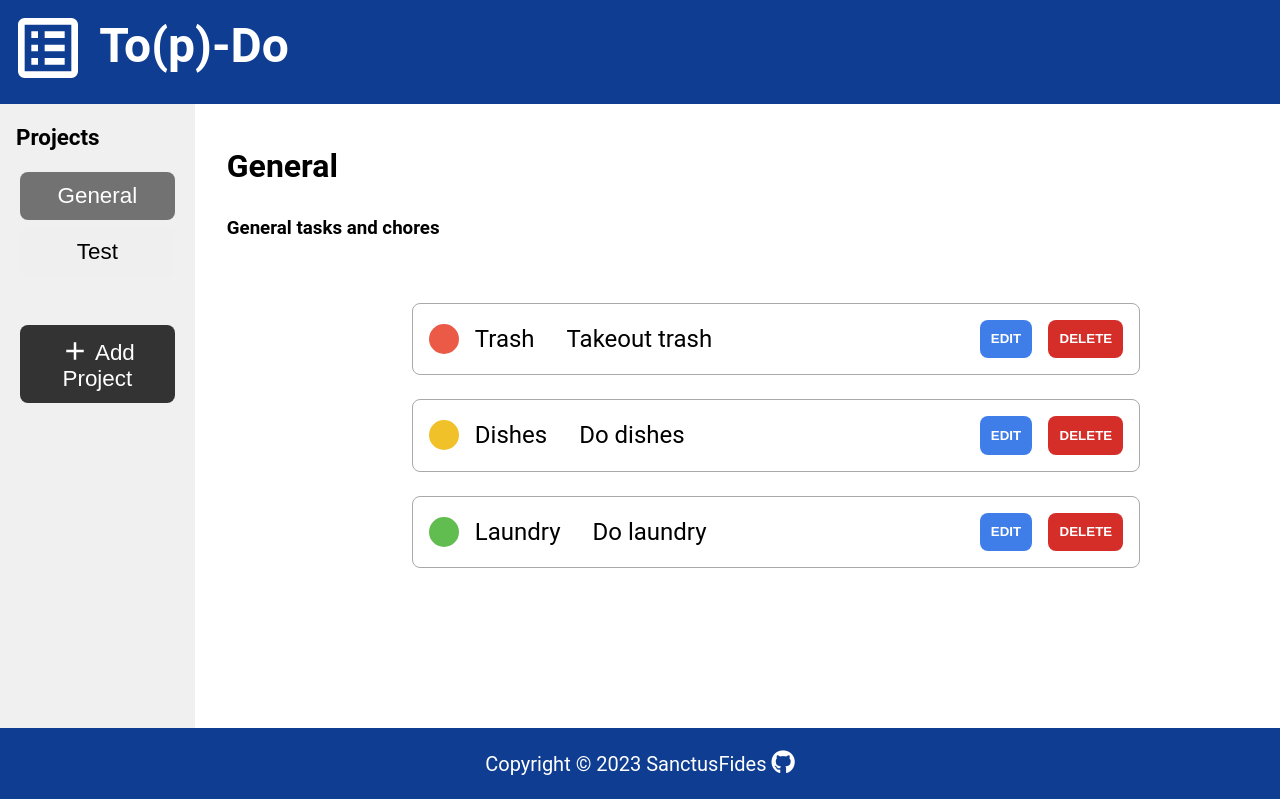
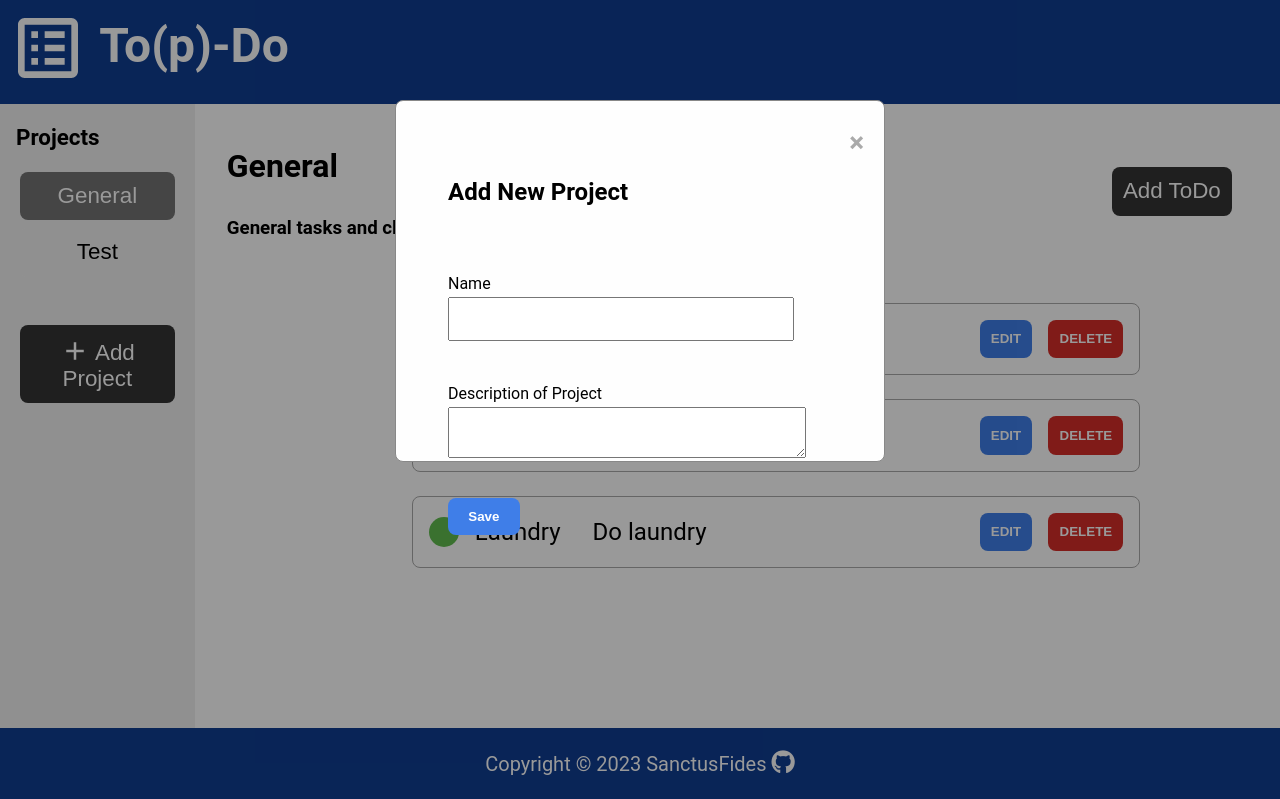
Before and after one commit to SanctusFides/TOP-todo-list, a website built with webpack: page dist/index.html in a window 1280 px wide. Both pictures are taken after a click on the button "Add Project". Shown: the top 799 px of the page. Built offline with nearby package versions, Linux system fonts and the light colour scheme.

Commit message:
Add Projects complete - just Add ToDo is left

```diff
--- a/src/index.js
+++ b/src/index.js
@@ -3,17 +3,10 @@
 // manager will store and maintain the projects
 
 class ToDo {
-    constructor(title, dueDate, priority, notes) {
+    constructor(title, priority, notes) {
         this.title = title;
-        // commenting this line out because I have no implemented dates yet
-        // if (!(dueDate instanceof Date)) {
-        //     throw new Error('Not a valid date!');
-        // }
-        this.dueDate = dueDate;
         this.priority = priority;
         this.notes = notes;
-
-        this.completed = false;
     }
 
     set title(newTitle) {
@@ -24,13 +17,6 @@ class ToDo {
     }
     get title() {
         return this._title;
-    }
-
-    set dueDate(newDate) {
-        if (newDate === '') {
-            throw 'Date field cannot be empty';
-        }
-        this._dueDate = newDate;
     }
 
     set notes(newNotes) {
@@ -51,10 +37,6 @@ class ToDo {
     }
     get priority() {
         return this._priority;
-    }
-
-    set completed(status) {
-        this._completed = status;
     }
 }
 
@@ -194,9 +176,9 @@ let managerObj = new Manager();
 // array which is what is looked at to populate the tabs.
 function generalCreation() {
     // BELOW IS JUST A TEST UNIT THAT I HAVE CREATED TO COPY/PASTE. THIS WILL BE REMOVED
-    let todo1 = new ToDo('Dishes', '1/1/01', 'Medium', 'Do dishes');
-    let todo2 = new ToDo('Laundry', '2/1/01', 'Low', 'Do laundry');
-    let todo3 = new ToDo('Trash', '3/1/01', 'High', 'Takeout trash');
+    let todo1 = new ToDo('Dishes', 'Medium', 'Do dishes');
+    let todo2 = new ToDo('Laundry', 'Low', 'Do laundry');
+    let todo3 = new ToDo('Trash', 'High', 'Takeout trash');
 
     const generalProj = new Project('General', 'General tasks and chores');
     generalProj.addToDo(todo1);
@@ -205,9 +187,9 @@ function generalCreation() {
 
     // Test proj will be removed afterwards. This is only to have a second data set instantiated
     const testProj = new Project('Test', 'and I helped!');
-    let test1 = new ToDo('TEST', '1/1/01', 'Medium', 'test Med');
-    let test2 = new ToDo('Testing', '2/1/01', 'Low', 'test Low');
-    let test3 = new ToDo('test', '3/1/01', 'High', 'test High');
+    let test1 = new ToDo('TEST', 'Medium', 'test Med');
+    let test2 = new ToDo('Testing','Low', 'test Low');
+    let test3 = new ToDo('test', 'High', 'test High');
     testProj.addToDo(test1);
     testProj.addToDo(test2);
     testProj.addToDo(test3);
@@ -220,9 +202,9 @@ function generalCreation() {
     managerObj.addProject(testProj);
 
     // This is just for testing, not apart of General's instantiation
-    // managerObj.printProjects();
+    managerObj.printProjects();
     // const testObj = managerObj.getProject('Test');
-    // console.log(testObj);
+    // console.log(generalProj);
 }
 
 // Selecting the project body to interact with
@@ -271,9 +253,19 @@ function loadProject(id) {
     headerH3.className = 'header3';
     headerH3.textContent = projectObj.description;
     headerSpan.appendChild(headerH3);
+    headerDiv.appendChild(headerSpan);
 
-    headerDiv.appendChild(headerSpan);
+    // Creating the 'Add ToDo' button
+    const buttonDiv = document.createElement('div');
+    buttonDiv.className = 'add-todo-div';
+    const addToDoBtn = document.createElement('button');
+    addToDoBtn.className = 'add-todo-btn';
+    addToDoBtn.innerHTML = 'Add ToDo';
+    addToDoBtn.addEventListener('click', function () { addToDo() });
+    buttonDiv.appendChild(addToDoBtn);
+
     newBody.appendChild(headerDiv);
+    newBody.appendChild(buttonDiv);
 
     loadToDos(id);
 
@@ -334,7 +326,7 @@ function loadToDos(id) {
         titleSpan.textContent = title;
         // dueDatetSpan.textContent = dueDate;
         if (notes.length >= 30) {
-            let shortenedNotes = notes.slice(1,29);
+            let shortenedNotes = notes.slice(1, 29);
             shortenedNotes = `${shortenedNotes}...`;
             notesSpan.textContent = shortenedNotes;
         } else {
@@ -400,27 +392,27 @@ function editToDo(id, title) {
     }
     const nameDiv = document.createElement('div');
     let nameField = document.createElement("input");
-    nameField.type='text';
+    nameField.type = 'text';
     nameField.id = 'nameField';
     nameField.value = toDoObj.title;
     const nameLabel = document.createElement('label');
     nameLabel.setAttribute('for', nameField.id);
-    nameLabel.innerHTML ='Name';
+    nameLabel.innerHTML = 'Name';
     nameDiv.appendChild(nameLabel);
     nameDiv.appendChild(nameField);
-    nameDiv.className='edit-name';
+    nameDiv.className = 'edit-name';
 
     const priorityDiv = document.createElement('div');
     let priorityField = document.createElement("select");
     priorityField.id = 'priorityField';
     const priorityLabel = document.createElement('label');
     priorityLabel.setAttribute('for', priorityField.id);
-    priorityLabel.innerHTML ='Priority';
+    priorityLabel.innerHTML = 'Priority';
     priorityDiv.appendChild(priorityLabel);
     priorityDiv.appendChild(priorityField);
-    priorityDiv.className='edit-priority';
+    priorityDiv.className = 'edit-priority';
     // Loops through and creates the priority list then at the end sets the loaded value to the same as the object
-    var priorityArray = ['High','Medium','Low'];
+    var priorityArray = ['High', 'Medium', 'Low'];
     for (let i = 0; i < priorityArray.length; i++) {
         var option = document.createElement('option');
         option.value = priorityArray[i];
@@ -433,14 +425,14 @@ function editToDo(id, title) {
     let notesField = document.createElement("textarea");
     notesField.id = 'notesField';
     notesField.rows = 5;
-    notesField.className = 'notes-field';
+    notesField.className = 'notes';
     notesField.value = toDoObj.notes;
     const notesLabel = document.createElement('label');
     notesLabel.setAttribute('for', notesField.id);
-    notesLabel.innerHTML ='Notes';
+    notesLabel.innerHTML = 'Notes';
     notesDiv.appendChild(notesLabel);
     notesDiv.appendChild(notesField);
-    notesDiv.className='edit-notes';
+    notesDiv.className = 'edit-notes';
 
     todoContent.appendChild(nameDiv);
     todoContent.appendChild(priorityDiv);
@@ -455,7 +447,7 @@ function editToDo(id, title) {
 }
 
 // Handles the saving of the edit for a todo that was done in editToDo
-function saveToDoEdit(id, title, nameField, priorityField, notesField){
+function saveToDoEdit(id, title, nameField, priorityField, notesField) {
     // Takes in the project object for rerunning sort after saving the todo
     const projectObj = managerObj.getProject(id);
     // fetches this object from the stored array
@@ -466,24 +458,99 @@ function saveToDoEdit(id, title, nameField, priorityField, notesField){
     toDoObj.notes = notesField;
 
     // this changes the modals style to none so that it closes
-    document.getElementById('editModal').style.display ='none';
+    document.getElementById('editModal').style.display = 'none';
     projectObj.sortToDos();
     loadToDos(id);
 }
 
+function addToDo(){
+    console.log('ayoo');
+}
+
+// Loads the modal and builds the body of elements for user to enter in the new project
 function addProject() {
     console.log('sup dog');
+    // WIPES THE WINDOW OF ANY PREVIOUS EDITS
+    let projectContent = document.querySelector('.project-data');
+    projectContent.textContent = '';
+
+    const h2 = document.createElement('h2');
+    h2.textContent = 'Add New Project';
+    projectContent.appendChild(h2);
+
+
+    // THIS IS THE MODAL LOGIC THAT WAS FOUND AT W3 SCHOOLS
+    var modal = document.getElementById("addModal");
+    modal.style.display = "block";
+    var span = document.getElementsByClassName("close")[0];
+    // When the user clicks the button, open the modal
+    // When the user clicks on <span> (x), close the modal
+    span.addEventListener('click', function () {
+        modal.style.display = "none";
+    })
+    // When the user clicks anywhere outside of the modal, close it
+    window.onclick = function (event) {
+        if (event.target == modal) {
+            modal.style.display = "none";
+        }
+    }
+
+    const nameDiv = document.createElement('div');
+    let nameField = document.createElement("input");
+    nameField.type = 'text';
+    nameField.id = 'nameField';
+    const nameLabel = document.createElement('label');
+    nameLabel.setAttribute('for', nameField.id);
+    nameLabel.innerHTML = 'Name';
+    nameDiv.appendChild(nameLabel);
+    nameDiv.appendChild(nameField);
+    nameDiv.className = 'edit-name';
+
+
+    const descriptionDiv = document.createElement('div');
+    let descriptionText = document.createElement("textarea");
+    descriptionText.rows = 3;
+    descriptionText.className = 'notes';
+    const descriptionLabel = document.createElement('label');
+    descriptionLabel.setAttribute('for', descriptionText.id);
+    descriptionLabel.innerHTML = 'Description of Project';
+    descriptionDiv.appendChild(descriptionLabel);
+    descriptionDiv.appendChild(descriptionText);
+    descriptionDiv.className = 'notes';
+
+    projectContent.appendChild(nameDiv);
+    projectContent.appendChild(descriptionDiv);
+
+    // Create the save button at the end to pass data into saveToDoEdit function
+    const saveEditBtn = document.createElement('button');
+    saveEditBtn.textContent = 'Save';
+    saveEditBtn.className = 'save-button';
+    saveEditBtn.addEventListener('click', function () { saveNewProject(nameField.value, descriptionText.value) });
+    projectContent.appendChild(saveEditBtn)
+}
+// Handles actually saving the new project and repopulating the projects list to update
+function saveNewProject(name, description) {
+    const newProj = new Project(name, description);
+    managerObj.addProject(newProj);
+    document.getElementById('addModal').style.display = 'none';
+    loadButtons();
 }
 
 // Loops through manager object's project list and creates the buttons for all the projects in the manager obj's array
 // This change is much better, as now we can run this again when a new project is added
 function loadButtons() {
     let projectList = document.getElementById('projects');
+    projectList.textContent = '';
     for (let i = 0; i < managerObj.projectList.length; i++) {
         // console.log('mic check');
         const projButton = document.createElement('button');
         let projObj = managerObj.projectList[i];
-        projButton.textContent = projObj.title;
+        if (projObj.title.length >= 9) {
+            const shortTitle = projObj.title.slice(1,9)
+            projButton.textContent = `${shortTitle}...`;
+        } else {
+            projButton.textContent = projObj.title;
+        }
         projButton.className = 'proj-button';
         projButton.id = projObj.title;
         projButton.addEventListener('click', function () { load(projButton.id) });
--- a/src/style.css
+++ b/src/style.css
@@ -59,6 +59,25 @@ body {
     padding-left: 2rem;
     grid-row: 1;
     grid-column: 1 / 3;
+}
+
+/* This is for the div containing the add todo button on the project list page in the header */
+.add-todo-div {
+    display: flex;
+    justify-content: flex-end;
+    padding-right: 3rem;
+    align-items: center;
+    grid-row: 1;
+    grid-column: 2;
+}
+
+.add-todo-btn {
+    border: none;
+    font-size: 1.4rem;
+    padding: .7rem;
+    border-radius: 8px;
+    background-color: rgb(51, 51, 51);
+    color: white;
 }
 
 .project-div {
@@ -196,7 +215,6 @@ body {
 /* MODAL SETTINGS - received these from W3 Schools website and customized for personal needs */
 .modal {
     display: none;
-    /* Hidden by default */
     position: fixed;
     z-index: 1;
     padding-top: 100px;
@@ -220,19 +238,28 @@ body {
     height: 55%;
 }
 
-.todo-data {
+.project-modal-content {
+    background-color: #fefefe;
+    margin: auto;
+    padding: 20px;
+    border: 1px solid #888;
+    border-radius: 8px;
+    width: 35%;
+    height: 40%;
+}
+.todo-data, .project-data {
     display: flex;
     flex-direction: column;
     height: 80%;
     width: 80%;
-    gap: 3rem;
+    gap: 2.5rem;
     padding: 2rem;
     font-size: 1rem;
 }
 
 .edit-name,
 .edit-priority,
-.edit-notes {
+.notes {
     display: flex;
     flex-direction: column;
 }
@@ -249,9 +276,10 @@ body {
     font-size: 1rem;
 }
 
-.edit-notes>textarea {
+#notesField {
     font-size: .8rem;
     padding: .7rem;
+    width: 100%;
 }
 
 .save-button {
```
Also changed, not shown: dist/index.html, dist/main.js.
